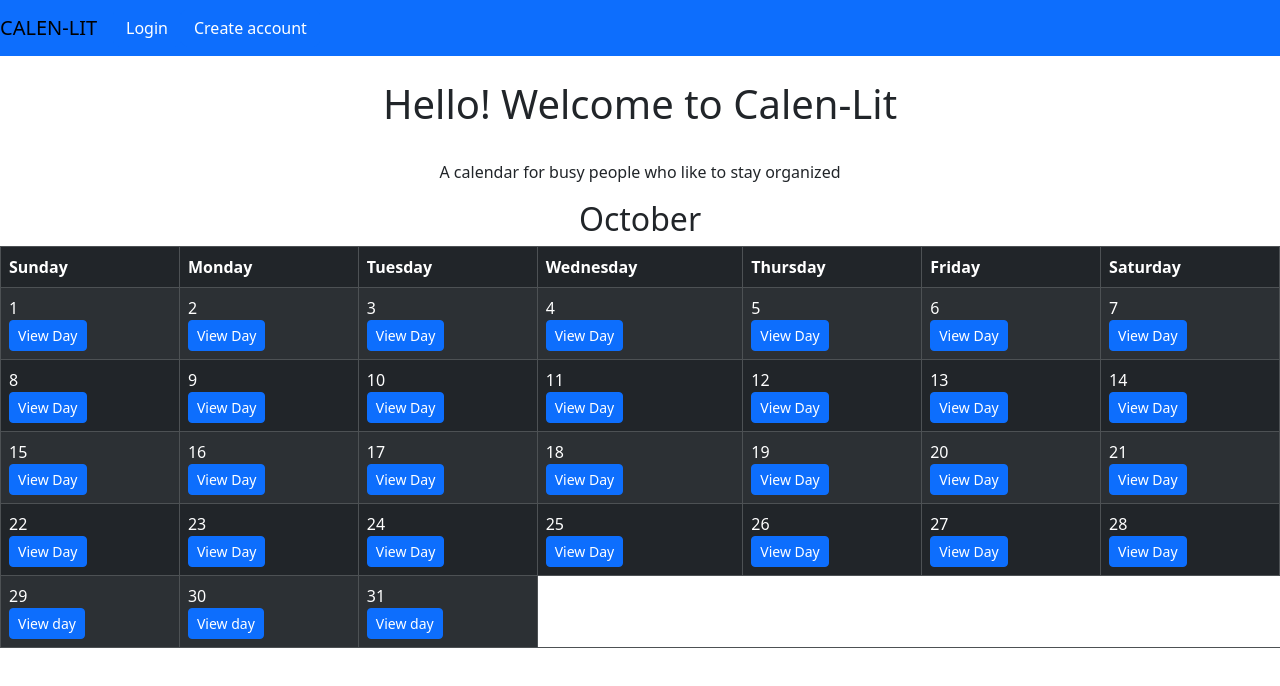
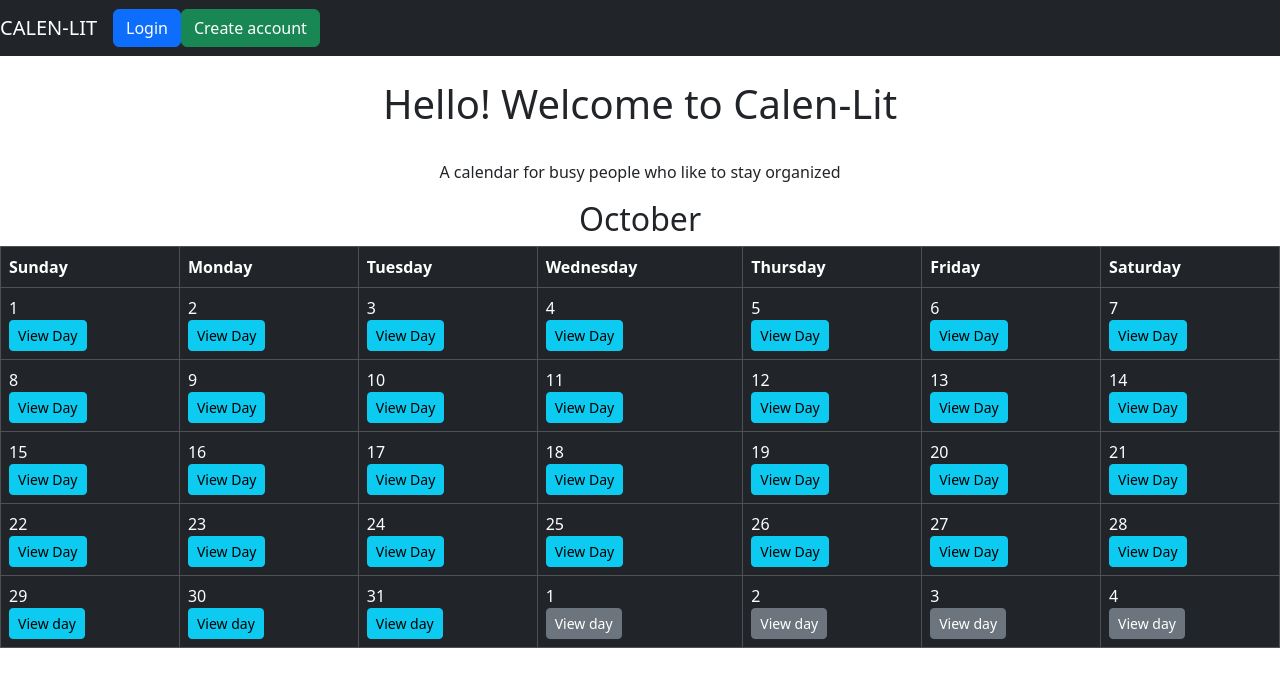
Before and after one commit to WyattThayer/Calen-lit, a React (Vite) app: page /Calendar in a window 1280 px wide. Shown: the top 686 px of the page. Built offline with nearby package versions, Linux system fonts and the light colour scheme; no server answers.

Commit message:
initial styling

```diff
--- a/src/App.jsx
+++ b/src/App.jsx
@@ -19,11 +19,11 @@ function App() {
 
   return (
     <>
-      <Navbar bg="primary" className="justify-content">
+      <Navbar bg="dark" data-bs-theme="dark" className="justify-content">
         <Navbar.Brand>CALEN-LIT</Navbar.Brand>
-        <Button onClick={(e) => login(e)}>Login</Button>
+        <Button variant="primary" onClick={(e) => login(e)}>Login</Button>
         <br></br>
-        <Button
+        <Button variant="success"
           onClick={(e) => {
             newAccount(e);
           }}
--- a/src/components/CalendarView.jsx
+++ b/src/components/CalendarView.jsx
@@ -25,6 +25,12 @@ const CalendarView = () => {
     navigate(`/DailyView/${date}-${i}`);
   };
 
+  const dailyViewNov = async (e, i) => {
+    e.preventDefault();
+
+    navigate(`/DailyView/2023-11-${i}`);
+  };
+
   const findEvent = async (e, i) => {
     await axios.get(`/event/${date}`).then((res) => {
       setAddedEvents(res.data.tag);
@@ -39,6 +45,7 @@ const CalendarView = () => {
         {i}
         <br></br>
         <Button
+        variant="info"
           size="sm"
           onClick={(e) => {
             dailyView(e, i);
@@ -56,6 +63,7 @@ const CalendarView = () => {
         {i}
         <br></br>
         <Button
+        variant="info"
           size="sm"
           onClick={(e) => {
             dailyView(e, i);
@@ -73,6 +81,7 @@ const CalendarView = () => {
         {i}
         <br></br>
         <Button
+        variant="info"
           size="sm"
           onClick={(e) => {
             dailyView(e, i);
@@ -90,6 +99,7 @@ const CalendarView = () => {
         {i}
         <br></br>
         <Button
+        variant="info"
           size="sm"
           onClick={(e) => {
             dailyView(e, i);
@@ -107,9 +117,28 @@ const CalendarView = () => {
         {i}
         <br></br>
         <Button
+        variant="info"
           size="sm"
           onClick={(e) => {
             dailyView(e, i);
+          }}
+        >
+          View day
+        </Button>
+      </td>
+    );
+  }
+  const dateArr6 = [];
+  for (let i = 1; i <= 4; i++) {
+    dateArr6.push(
+      <td key={i}>
+        {i}
+        <br></br>
+        <Button
+          size="sm"
+          variant='secondary'
+          onClick={(e) => {
+            dailyViewNov(e, i);
           }}
         >
           View day
@@ -121,7 +150,7 @@ const CalendarView = () => {
   return (
     <div>
       <h2 className="text-center">October</h2>
-      <Table striped hover bordered variant="dark">
+      <Table  hover bordered variant="dark">
         <thead>
           <tr>
             <th padding="15px">Sunday</th>
@@ -138,7 +167,7 @@ const CalendarView = () => {
           <tr>{dateArr2}</tr>
           <tr>{dateArr3}</tr>
           <tr>{dateArr4}</tr>
-          <tr>{dateArr5}</tr>
+          <tr>{dateArr5}{dateArr6}</tr>
         </tbody>
       </Table>
     </div>
--- a/src/components/CreateAccount.jsx
+++ b/src/components/CreateAccount.jsx
@@ -55,7 +55,7 @@ const CreateAccount = () => {
           />
         </Form.Group>
         <br />
-        <Button size="sm" type="submit" disabled={!validateForm()}>
+        <Button variant="dark" size="sm" type="submit" disabled={!validateForm()}>
           Create Account
         </Button>
       </Form>
--- a/src/components/DailyView.jsx
+++ b/src/components/DailyView.jsx
@@ -92,23 +92,25 @@ const DailyView = () => {
 
   return (
     <div>
-      <Button size="lg" onClick={(e) => backButton(e)}>
-        {" "}
+      <Button variant="primary" size="lg" onClick={(e) => backButton(e)}>
         Calendar
       </Button>
+
       <br />
       <br />
 
       <ButtonToolbar className="justify-content-between">
-        <Button onClick={(e) => previousDay(e)}>Previous day</Button>
+        <Button variant="info" onClick={(e) => previousDay(e)}>Previous day</Button>
+        <div>{date}</div>
+        <Button variant="info" onClick={(e) => nextDay(e)}>Next Day</Button>
+      </ButtonToolbar>
 
-        <Button onClick={(e) => nextDay(e)}>Next Day</Button>
-      </ButtonToolbar>
       <br />
-      <div className="d-grid gap-2">
-        <Button onClick={() => setEditing(true)}> Add New Event</Button>
-      </div>
-      <br></br>
+
+
+
+      <br/>
+
       {editing ? (
         <Form
           onSubmit={(e) => {
@@ -169,9 +171,11 @@ const DailyView = () => {
           <Button type="submit">Add Event</Button>
         </Form>
       ) : (
-        ""
+        <div className="d-grid gap-2">
+        <Button variant="success" onClick={() => setEditing(true)}> Add New Event</Button>
+      </div>
       )}
-
+        <br/>
       {events}
     </div>
   );
--- a/src/components/Events.jsx
+++ b/src/components/Events.jsx
@@ -105,10 +105,11 @@ const EventCard = ({ event, setAddedEvents }) => {
               />
             </Form.Group>
             <br />
-            <Button type="submit">Update Event</Button>
+            <Button variant="success" type="submit">Update Event</Button>
           </Form>
           <br></br>
           <Button
+          variant="danger"
             onClick={(e) => {
               deleteEvent(e);
             }}
@@ -144,7 +145,8 @@ const EventCard = ({ event, setAddedEvents }) => {
               disabled
               defaultChecked={costume ? true : false}
             />
-            <Button className="text-right" onClick={(e) => edit(e)}>
+            <br/>
+            <Button variant="success" className="text-right" onClick={(e) => edit(e)}>
               Edit
             </Button>
           </CardBody>
--- a/src/components/Login.jsx
+++ b/src/components/Login.jsx
@@ -41,7 +41,7 @@ const Login = () => {
           />
         </Form.Group>
         <br />
-        <Button size="sm" type="submit" disabled={!validateForm()}>
+        <Button variant="dark" size="sm" type="submit" disabled={!validateForm()}>
           Login
         </Button>
       </Form>
```
Also changed, not shown: 1 other file (tests, documents, lock files or other folders).
